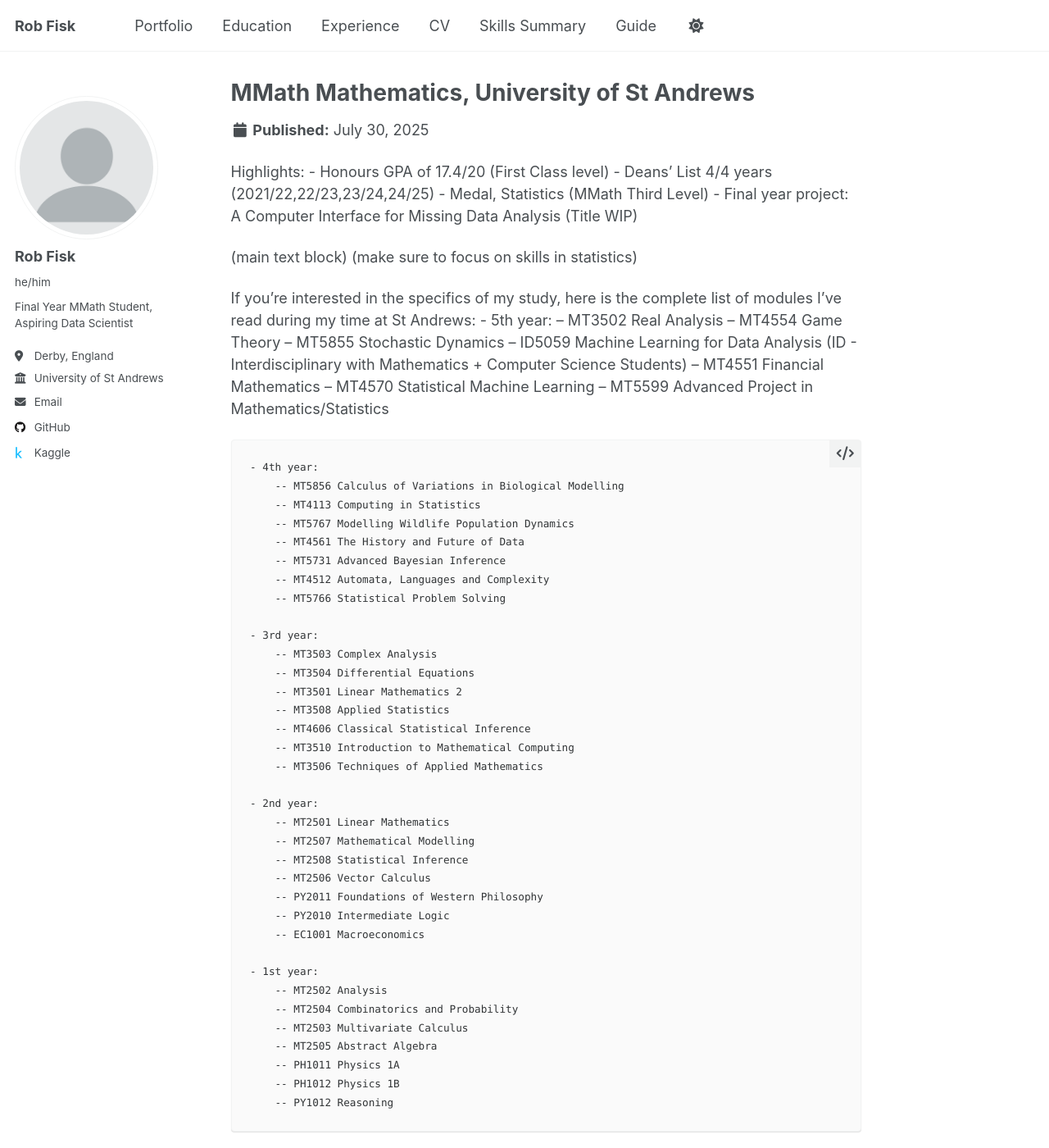
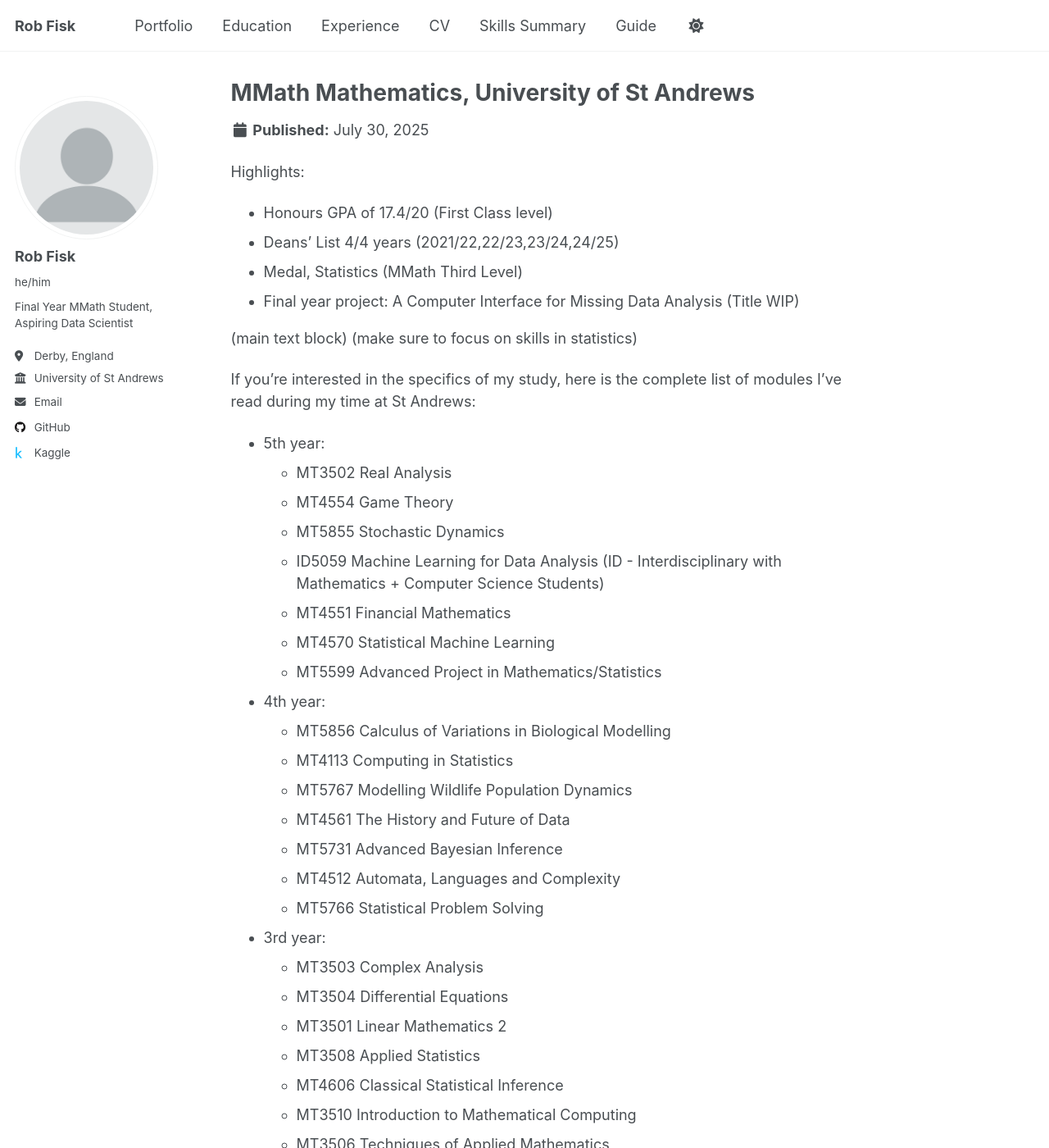
Before and after one commit to RobFisk/robfisk.github.io, a Jekyll site: the page built from _degree/0_degree.md, in a window 1280 px wide and 1400 px high. Shown: the whole window at 82% size. Built offline with Jekyll 4.4.1, drawn with Linux system fonts in a browser that asks for light colours; a script that is not in the unit is left out; some of the changed text lies outside the part shown.

Commit message:
fixed list issues
just need smaller indents lol

```diff
--- a/_degree/0_degree.md
+++ b/_degree/0_degree.md
@@ -5,56 +5,56 @@ collection: degree
 ---
 
 Highlights:
-    - Honours GPA of 17.4/20 (First Class level)
-    - Deans' List 4/4 years (2021/22,22/23,23/24,24/25)
-    - Medal, Statistics (MMath Third Level)
-    - Final year project: A Computer Interface for Missing Data Analysis (Title WIP)
+- Honours GPA of 17.4/20 (First Class level)
+- Deans' List 4/4 years (2021/22,22/23,23/24,24/25)
+- Medal, Statistics (MMath Third Level)
+- Final year project: A Computer Interface for Missing Data Analysis (Title WIP)
 
 (main text block)
 (make sure to focus on skills in statistics)
 
 If you're interested in the specifics of my study, here is the complete list of modules I've read during my time at St Andrews:
-    - 5th year:
-        -- MT3502 Real Analysis
-        -- MT4554 Game Theory
-        -- MT5855 Stochastic Dynamics
-        -- ID5059 Machine Learning for Data Analysis (ID - Interdisciplinary with Mathematics + Computer Science Students)
-        -- MT4551 Financial Mathematics
-        -- MT4570 Statistical Machine Learning
-        -- MT5599 Advanced Project in Mathematics/Statistics
+- 5th year:
+    - MT3502 Real Analysis
+    - MT4554 Game Theory
+    - MT5855 Stochastic Dynamics
+    - ID5059 Machine Learning for Data Analysis (ID - Interdisciplinary with Mathematics + Computer Science Students)
+    - MT4551 Financial Mathematics
+    - MT4570 Statistical Machine Learning
+    - MT5599 Advanced Project in Mathematics/Statistics
 
-    - 4th year:
-        -- MT5856 Calculus of Variations in Biological Modelling
-        -- MT4113 Computing in Statistics
-        -- MT5767 Modelling Wildlife Population Dynamics
-        -- MT4561 The History and Future of Data
-        -- MT5731 Advanced Bayesian Inference
-        -- MT4512 Automata, Languages and Complexity
-        -- MT5766 Statistical Problem Solving
+- 4th year:
+    - MT5856 Calculus of Variations in Biological Modelling
+    - MT4113 Computing in Statistics
+    - MT5767 Modelling Wildlife Population Dynamics
+    - MT4561 The History and Future of Data
+    - MT5731 Advanced Bayesian Inference
+    - MT4512 Automata, Languages and Complexity
+    - MT5766 Statistical Problem Solving
 
-    - 3rd year:
-        -- MT3503 Complex Analysis
-        -- MT3504 Differential Equations
-        -- MT3501 Linear Mathematics 2
-        -- MT3508 Applied Statistics
-        -- MT4606 Classical Statistical Inference
-        -- MT3510 Introduction to Mathematical Computing
-        -- MT3506 Techniques of Applied Mathematics
+- 3rd year:
+    - MT3503 Complex Analysis
+    - MT3504 Differential Equations
+    - MT3501 Linear Mathematics 2
+    - MT3508 Applied Statistics
+    - MT4606 Classical Statistical Inference
+    - MT3510 Introduction to Mathematical Computing
+    - MT3506 Techniques of Applied Mathematics
 
-    - 2nd year:
-        -- MT2501 Linear Mathematics
-        -- MT2507 Mathematical Modelling
-        -- MT2508 Statistical Inference
-        -- MT2506 Vector Calculus
-        -- PY2011 Foundations of Western Philosophy
-        -- PY2010 Intermediate Logic
-        -- EC1001 Macroeconomics
+- 2nd year:
+    - MT2501 Linear Mathematics
+    - MT2507 Mathematical Modelling
+    - MT2508 Statistical Inference
+    - MT2506 Vector Calculus
+    - PY2011 Foundations of Western Philosophy
+    - PY2010 Intermediate Logic
+    - EC1001 Macroeconomics
 
-    - 1st year:
-        -- MT2502 Analysis
-        -- MT2504 Combinatorics and Probability
-        -- MT2503 Multivariate Calculus
-        -- MT2505 Abstract Algebra
-        -- PH1011 Physics 1A
-        -- PH1012 Physics 1B
-        -- PY1012 Reasoning
+- 1st year:
+    - MT2502 Analysis
+    - MT2504 Combinatorics and Probability
+    - MT2503 Multivariate Calculus
+    - MT2505 Abstract Algebra
+    - PH1011 Physics 1A
+    - PH1012 Physics 1B
+    - PY1012 Reasoning
```
Also changed, not shown: _degree/1_a_levels.md (+6 -6 lines), _experience/2_DataAnnotation.md (+6 -6 lines), _volunteering/1_senior_student.md (+4 -4 lines), _volunteering/3_glasgow_research.md (+2 -2 lines), 1 other file.
